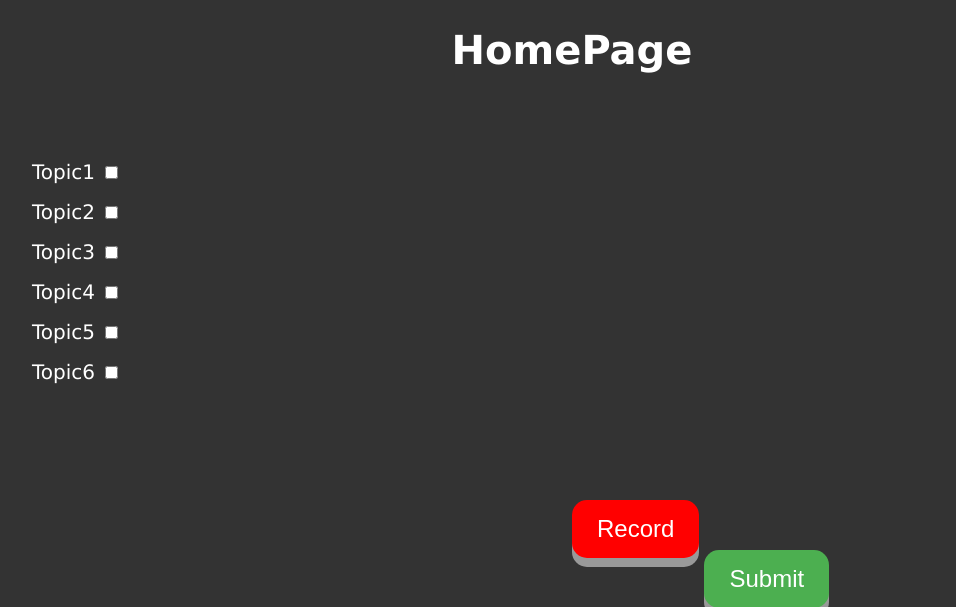
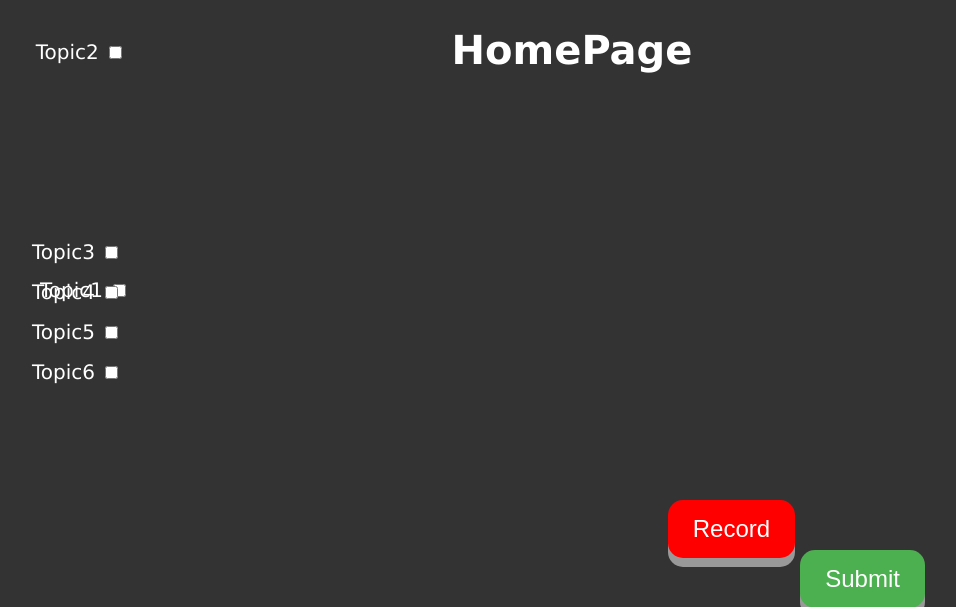
Before and after one commit to TAMAJJJ/ArgCoach, a PHP site: page /debaterhomepage.html in a window 1280 px wide. Shown: the top 607 px of the page, without its empty margins (68-1024 px from the left). Run offline with PHP 8.4, Linux system fonts and the light colour scheme.

Commit message:
Update debater_homepage.css

```diff
--- a/css/debater_homepage.css
+++ b/css/debater_homepage.css
@@ -45,15 +45,15 @@
   box-shadow: 0 5px #666;
   transform: translateY(4px);
 }
-#Topic1{position:fixed;
+#Topic1{position:relative;
 	left:100px;
 	top:160px;
 	font-size: 20px;
 }
 #Topic2{
-position:fixed;
-	left:100px;
-	top:200px;
+position:absolute;
+
+	top:40px;
 font-size: 20px;
 
 }
```
